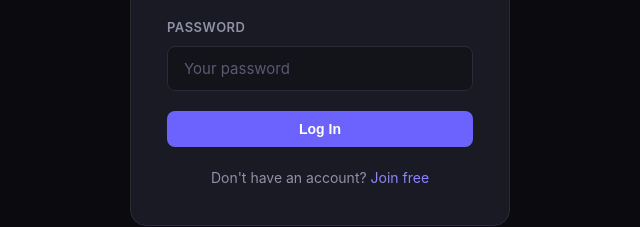
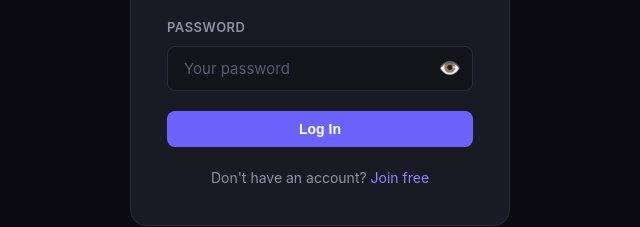
Before and after one commit to xekiellc/xenchee, a plain HTML site: page login.html in a window 1280 px wide. Shown: the part 344-571 px from the top of the page, 320-960 px from the left. Drawn offline with nearby package versions, Linux system fonts and the light colour scheme; no server answers.

Commit message:
Update login.html

```diff
--- a/login.html
+++ b/login.html
@@ -30,7 +30,10 @@
 
       <div class="form-group">
         <label class="form-label">Password</label>
-        <input type="password" id="password" class="form-input" placeholder="Your password" />
+        <div style="position:relative;">
+          <input type="password" id="password" class="form-input" placeholder="Your password" style="padding-right:48px;" />
+          <button id="password-toggle" type="button" style="position:absolute;right:12px;top:50%;transform:translateY(-50%);background:none;border:none;cursor:pointer;font-size:18px;color:var(--text-muted);">👁️</button>
+        </div>
       </div>
 
       <button id="login-btn" class="btn btn-primary" style="width:100%;justify-content:center;">
```
